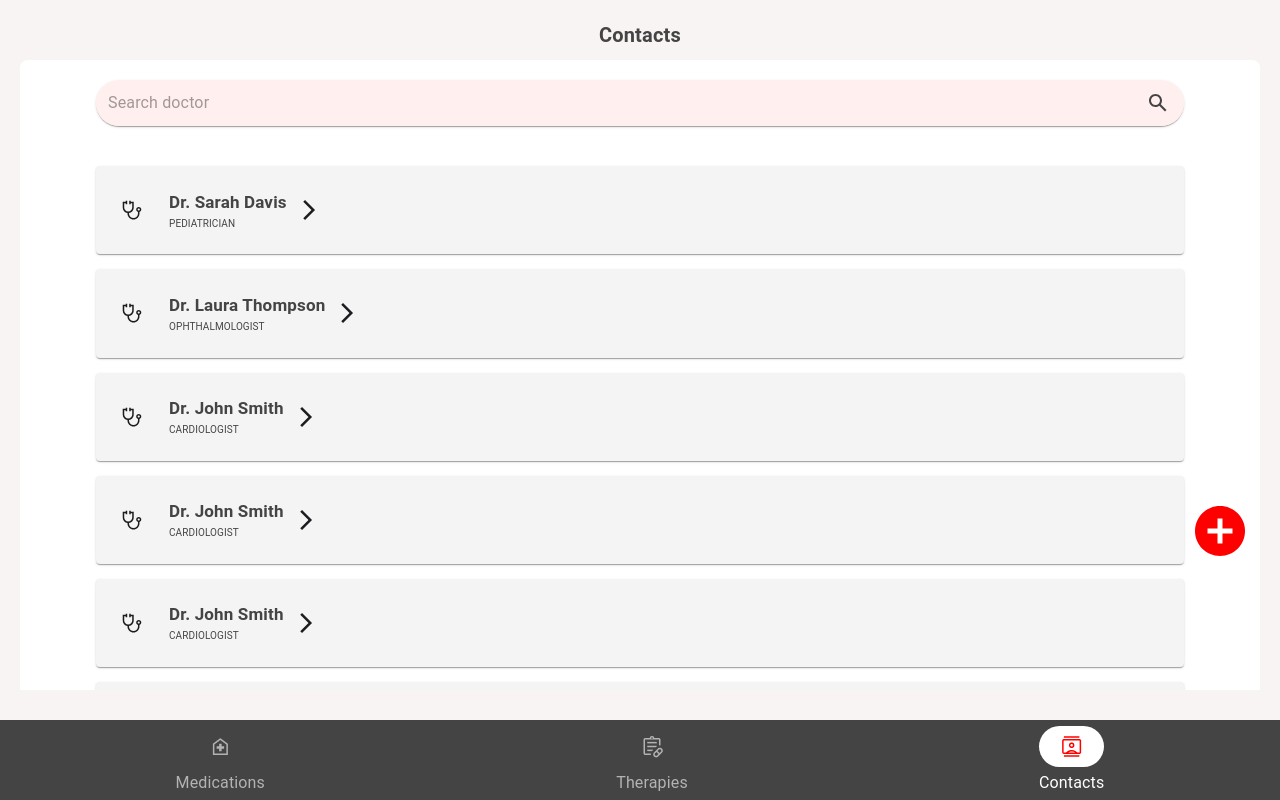
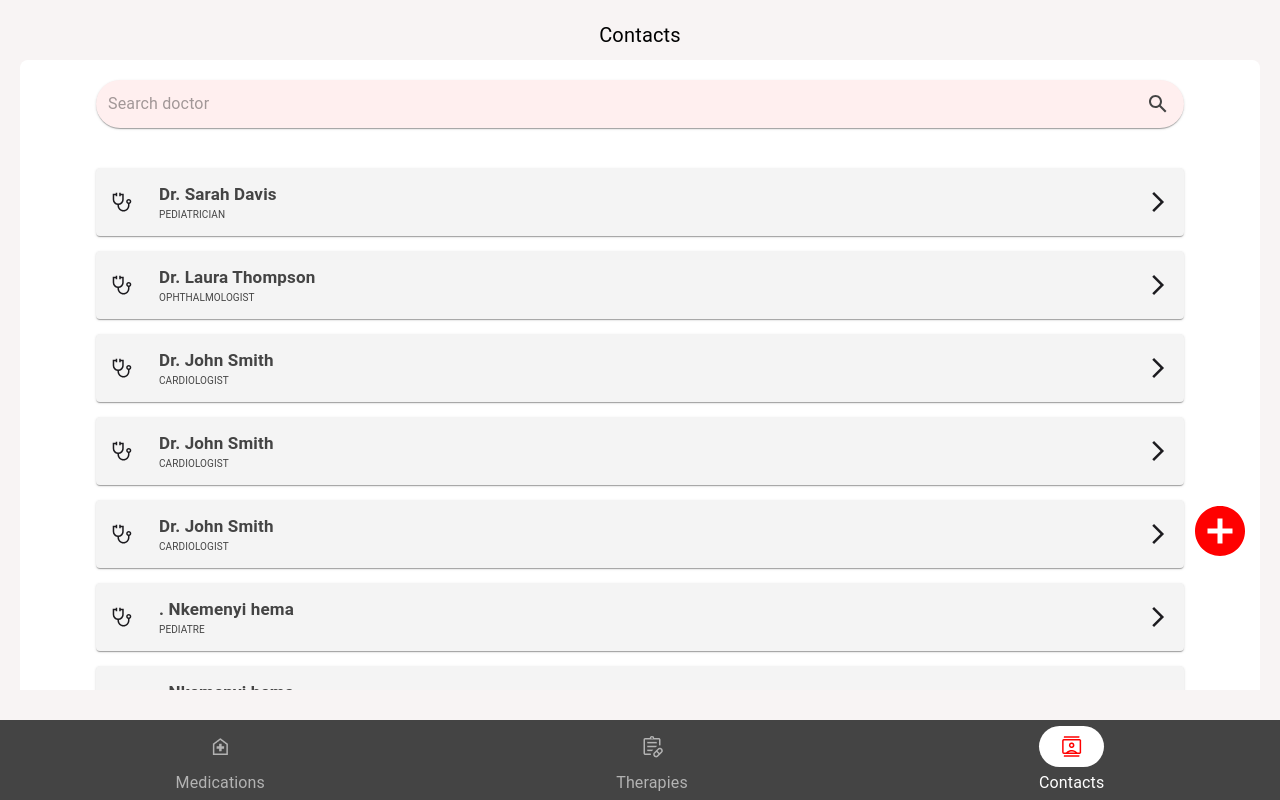
Before and after one commit to serene21/medimemo-uni2grow-2024, a React (Vite) app: page /contacts in a window 1280 px wide. Built offline with nearby package versions, Linux system fonts and the light colour scheme; data requests are answered from the project's data file.

Commit message:
manage conflicts

```diff
--- a/src/pages/contacts/Contacts.tsx
+++ b/src/pages/contacts/Contacts.tsx
@@ -1,4 +1,4 @@
-import { IconButton, InputBase, Paper, Typography, Fab } from "@mui/material";
+import { IconButton, InputBase, Paper, Typography } from "@mui/material";
 import "./Contacts.css";
 
 import { useEffect, useState } from "react";
@@ -7,7 +7,7 @@ import add from "../../assets/images/contact/add_circle.svg";
 import arrowBack from "../../assets/images/contact/arrow_forward_ios.svg";
 import stethoscope from "../../assets/images/contact/stethoscope.svg";
 import { IContact } from "../../models/Contact";
-import { useNavigate, useLocation } from "react-router-dom";
+import Header from "../../components/header/Header";
 import { FabButton } from "../../components/fabButton/FabButton";
 
 function Contacts() {
@@ -15,24 +15,13 @@ function Contacts() {
   const [searchQuery, setSearchQuery] = useState<string>("");
   const [error, setError] = useState<string>("");
 
-  const navigate = useNavigate();
-
-  const location = useLocation();
-
-  // Function to fetch contacts
   const getContacts = async (): Promise<void> => {
     try {
       const result = await fetch("http://localhost:3000/contacts");
       const datas: IContact[] = await result.json();
-
-      // Check if there's a new contact passed from the Add/Edit form
-      if (location.state?.newContact) {
-        setContacts([location.state.newContact, ...datas]); // Place the new contact at the top
-      } else {
       setContacts(datas);
-      }
-    } catch (error) {
-      setError("Failed to load contacts");
+    } catch {
+      setError("failed to load contacts");
     }
   };
 
@@ -53,11 +42,11 @@ function Contacts() {
     return error === "";
   }
 
+
   return (
     <>
-      <Typography fontWeight={700} fontSize={20} className="typography">
-        Contacts
-      </Typography>
+      <Header title="Contacts" />
+      <div className="contacts-container">
         <div className="searchContainer">
           <Paper
             component="div"
@@ -69,7 +58,6 @@ function Contacts() {
               borderRadius: 20,
               backgroundColor: "#FFEFEF",
               maxHeight: 300,
-            overflowY: "auto"
             }}
           >
             <InputBase
@@ -101,13 +89,8 @@ function Contacts() {
                     justifyContent: "space-between",
                     backgroundColor: "#F4F4F4",
                     paddingTop: 1.5,
-                  paddingBottom: 1.5
+                    paddingBottom: 1.5,
                   }}
-              >
-                <IconButton
-                  type="button"
-                  sx={{ p: "10px" }}
-                  aria-label="stethoscope"
                 >
                   <IconButton
                     type="button"
@@ -140,13 +123,15 @@ function Contacts() {
                   >
                     <img src={arrowBack} alt="arrowBack icon" />
                   </IconButton>
-                </IconButton>
                 </Paper>
               ))
             )}
           </div>
         </div>
 
+
+
+      </div>
       <FabButton path="/addEditContact" />
     </>
   );
```
Lines whose indentation alone changed are shown as unchanged.
